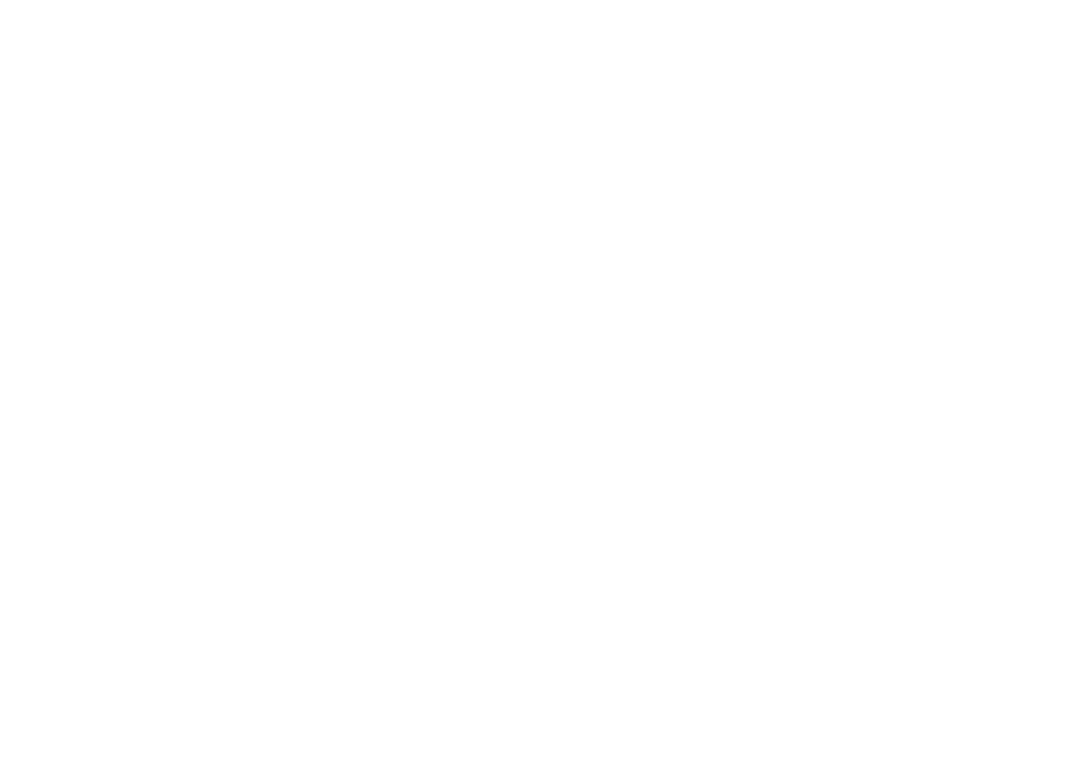
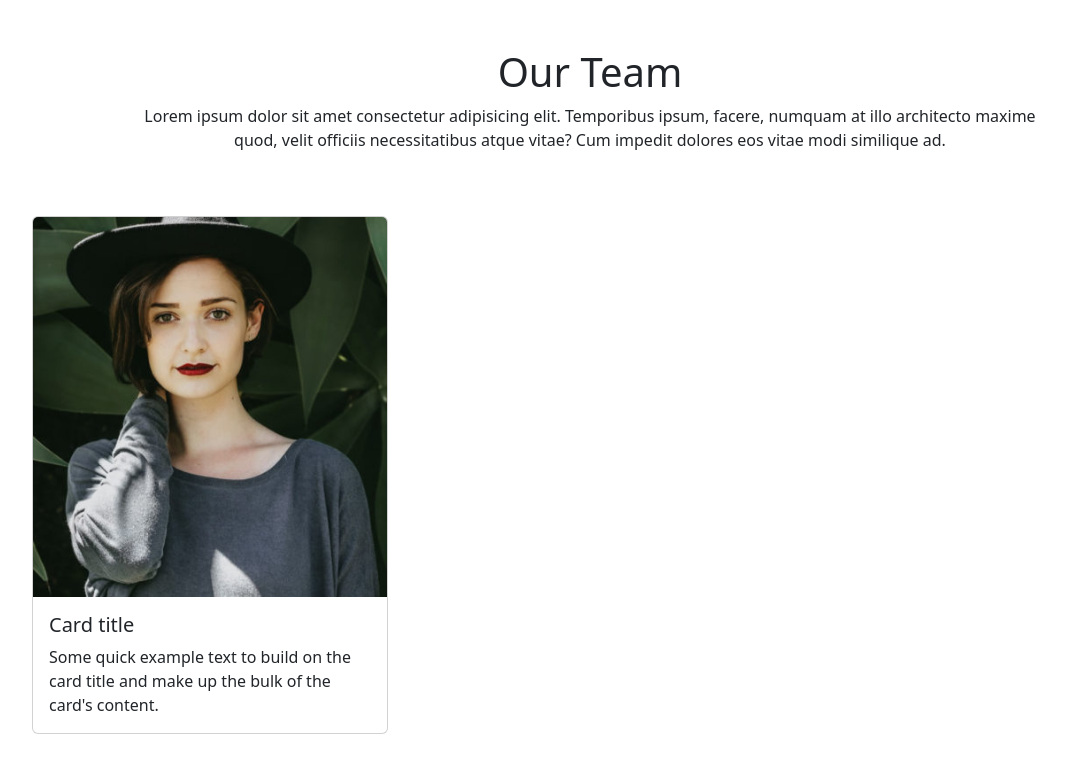
Before and after one commit to RiccardoImperiale/js-our-team, a plain HTML site: page index.html in a window 1280 px wide. Shown: the whole page, without its empty margins (50-1116 px from the left). Drawn offline with nearby package versions, Linux system fonts and the light colour scheme.

Commit message:
add basic html markup

```diff
--- a/assets/js/main.js
+++ b/assets/js/main.js
@@ -35,3 +35,5 @@ const team = [
 for (let i = 0; i < team.length; i++) {
     console.log(team[i]);
 }
+
+// prints the same information to the DOM as strings
--- a/index.html
+++ b/index.html
@@ -5,9 +5,38 @@
     <meta charset="UTF-8">
     <meta name="viewport" content="width=device-width, initial-scale=1.0">
     <title>Our Team</title>
+    <link href="https://cdn.jsdelivr.net/npm/bootstrap@5.3.3/dist/css/bootstrap.min.css" rel="stylesheet"
+        integrity="sha384-QWTKZyjpPEjISv5WaRU9OFeRpok6YctnYmDr5pNlyT2bRjXh0JMhjY6hW+ALEwIH" crossorigin="anonymous">
 </head>
 
 <body>
+    <main>
+        <div class="container py-5 text-center w-75">
+            <h1>Our Team</h1>
+            <p>
+                Lorem ipsum dolor sit amet consectetur adipisicing elit. Temporibus ipsum, facere, numquam at illo
+                architecto maxime quod, velit officiis necessitatibus atque vitae? Cum impedit dolores eos vitae modi
+                similique ad.
+            </p>
+        </div>
+        <div class="container">
+            <div class="row">
+                <div class="col-4">
+                    <div class="card">
+                        <img src="./assets/img/angela-caroll-chief-editor.jpg" class="card-img-top" alt="...">
+                        <div class="card-body">
+                            <h5 class="card-title">Card title</h5>
+                            <p class="card-text">
+                                Some quick example text to build on the card title and make up the bulk
+                                of the card's content.
+                            </p>
+                        </div>
+                    </div>
+                </div>
+
+            </div>
+        </div>
+    </main>
 
     <script src="./assets/js/main.js"></script>
 </body>
```
